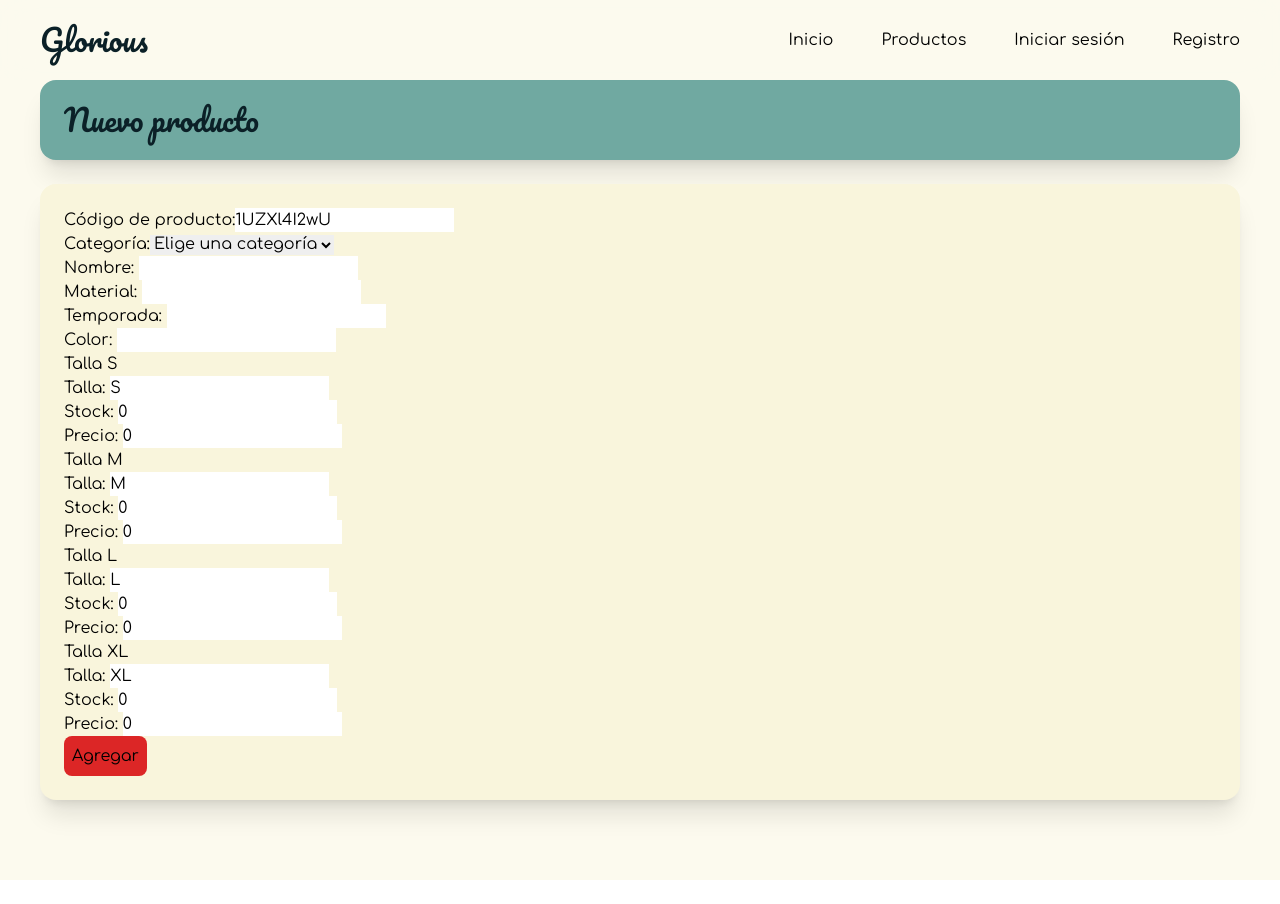
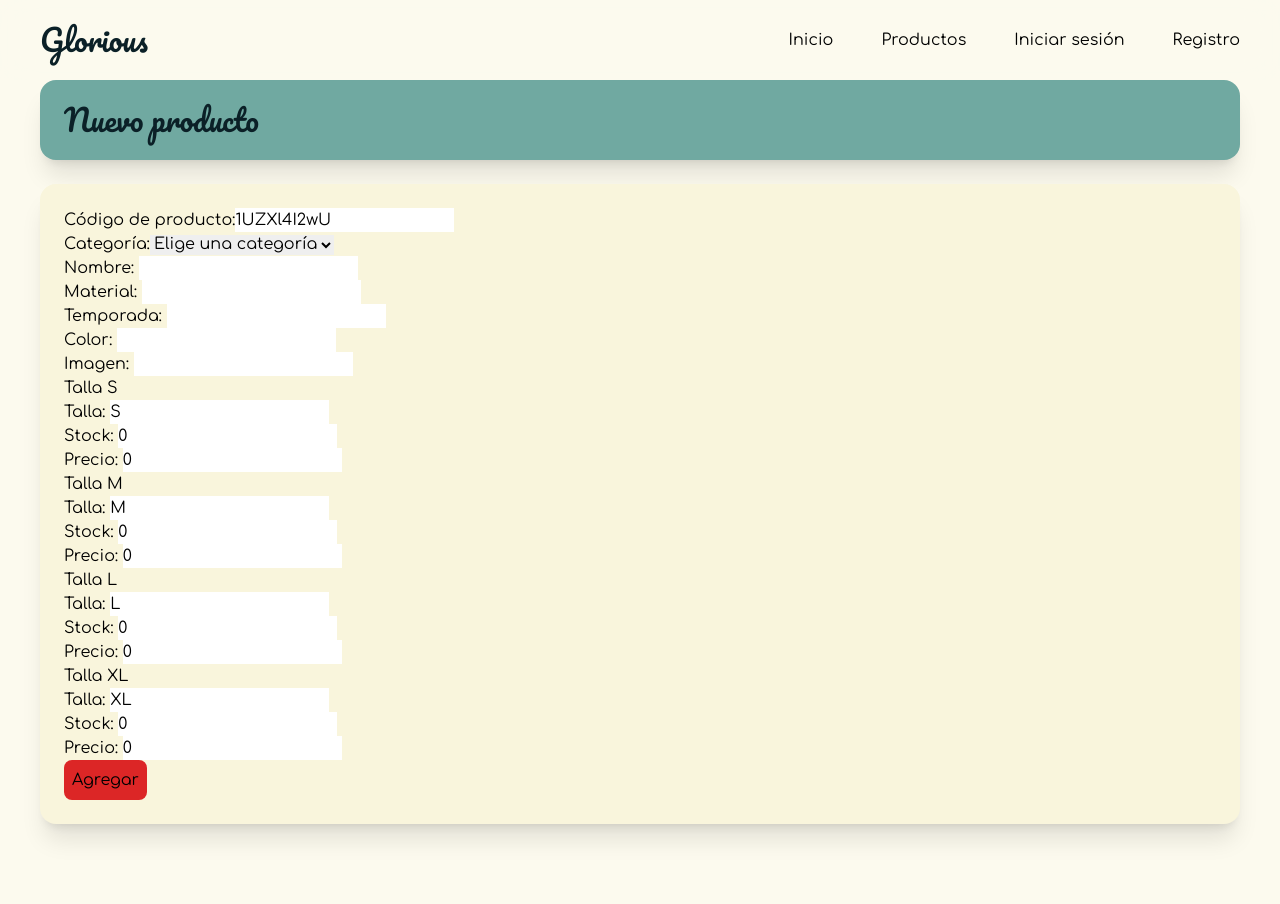
Before and after one commit to ssssshel/GloriousVS, a Next.js app: page /admin/1/panel/products/new in a window 1280 px wide. Before the commit the page ends 880 px from the top, so only its background shows below. Built offline with nearby package versions, Linux system fonts and the light colour scheme; no server answers.

Commit message:
avance 16/05 noche

```diff
--- a/components/admin/FormProduct.jsx
+++ b/components/admin/FormProduct.jsx
@@ -13,6 +13,7 @@ const FormProduct = ({ formData, formNewProduct = true }) => {
     material: formData.material,
     season: formData.season,
     color: formData.color,
+    img: formData.img,
     sizes: [
       {
         size: formData.sizes[0].size,
@@ -79,11 +80,9 @@ const FormProduct = ({ formData, formNewProduct = true }) => {
       const post = await req.json();
       console.log(post);
 
-      if (data.success) {
-        console.log("Producto agregado con éxito");
-        alert("Producto agregado con éxito");
+      if (post.success) {
+        window.alert("Producto agregado con éxito");
         self.location.reload();
-        modalState = 1;
       }
     } catch (error) {
       console.log(error);
@@ -184,6 +183,16 @@ const FormProduct = ({ formData, formNewProduct = true }) => {
             onChange={handleChange}
           />
         </p>
+        <p>
+          Imagen:{" "}
+          <input
+            type="text"
+            name="img"
+            required
+            value={form.img}
+            onChange={handleChange}
+          />
+        </p>
         {form.sizes.map((size, index) => {
           return (
             <div key={index}>
--- a/models/Product.js
+++ b/models/Product.js
@@ -25,6 +25,10 @@ const ProductSchema = new mongoose.Schema({
 		type: String,
 		required: true
 	},
+	img:{
+		type: String,
+		required: true,
+	},
 	sizes:[
 		{
 			size: {
--- a/pages/admin/[id]/panel/products/[category]/[productCode]/edit.jsx
+++ b/pages/admin/[id]/panel/products/[category]/[productCode]/edit.jsx
@@ -43,6 +43,7 @@ export default function EditProduct() {
     material: product.material,
     season: product.season,
     color: product.color,
+    img: product.img,
     sizes: [
       {
         size: product.sizes[0].size,
--- a/pages/admin/[id]/panel/products/new.jsx
+++ b/pages/admin/[id]/panel/products/new.jsx
@@ -15,6 +15,7 @@ const NewProduct = () => {
     material: "",
     season: "",
     color: "",
+    img: "",
     sizes: [
       {
         size: "S",
--- a/pages/catalogo/[category]/index.jsx
+++ b/pages/catalogo/[category]/index.jsx
@@ -40,14 +40,15 @@ export default function ProductCategory({ success, error, items }) {
           </div>
           <div className="grid grid-flow-row grid-cols-3 mt-20 bg-ivory gap-y-20 gap-x-28">
             {
-              items.map(({_id, name, sizes, productCode }) => (
+              items.map(({_id, name, sizes, productCode, img }) => (
                 <Link key={_id} href={`/catalogo/${category}/${productCode}`}>
                   <a>
-                    <div className="shadow-xl w-full h-60% hover:brightness-75 flex flex-col justify-end bg-abrigo bg-cover rounded-3xl bg-no-repeat">
+                    <div className={`shadow-xl w-full h-60% hover:brightness-75 flex flex-col justify-end bg-[url("https://${img}")] bg-cover bg-center rounded-3xl bg-no-repeat`}>
                       <div className="grid w-full grid-cols-3 grid-rows-1 rounded-b-3xl h-14 hover:cursor-pointer">
                         <div className="flex flex-col justify-center col-start-1 col-end-3 pl-6 text-base font-Comfortaa rounded-bl-3xl hover:bg-ivory bg-green">
                           <h3>{name}</h3>
                           <p>S/.{sizes[0].prize}</p>
+                          {/* <p>{img}</p> */}
                         </div>
                         <div className="flex flex-col justify-center text-sm bg-charleston hover:bg-ivory hover:text-charleston font-Comfortaa text-ivory rounded-br-3xl">
                           <p className="text-center">Elige tus opciones</p>
```
Also changed, not shown: package.json (+4 -4 lines), 1 other file (tests, documents, lock files or other folders).
